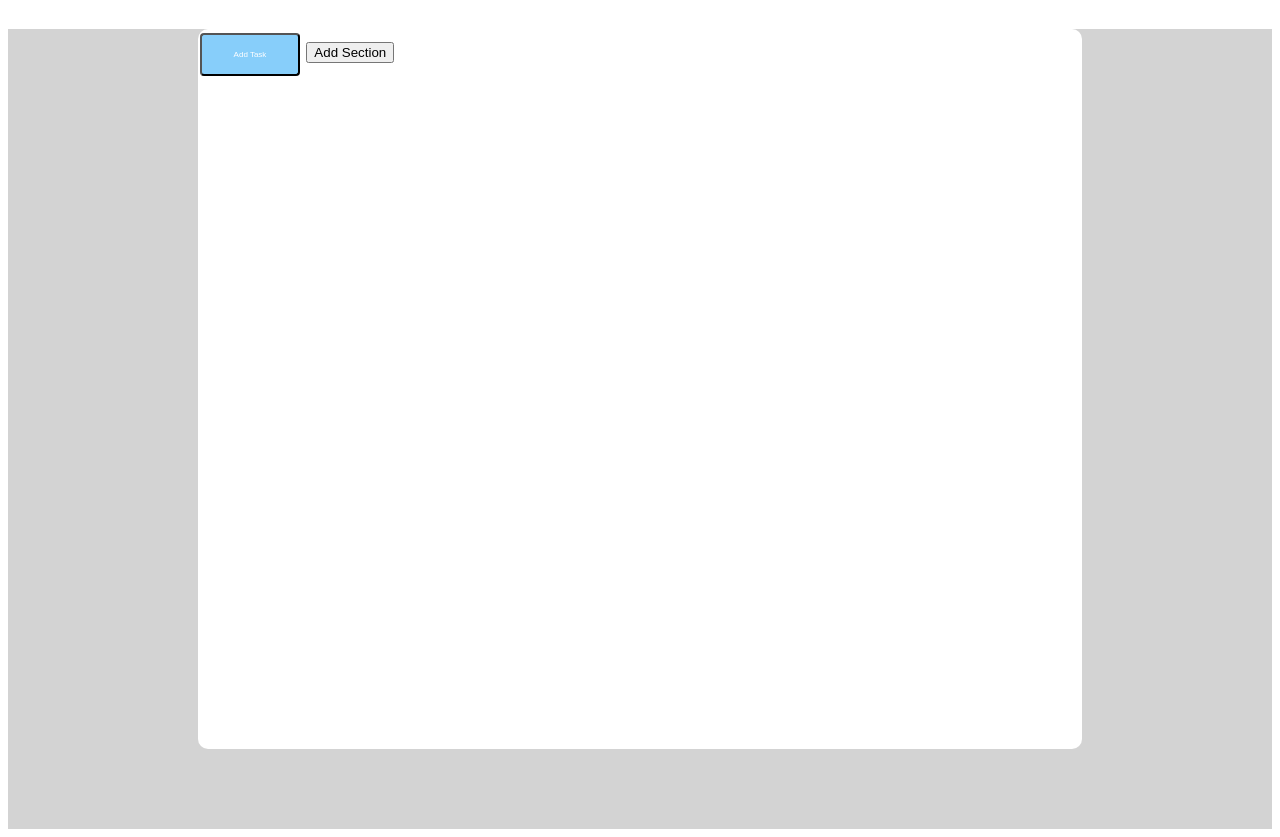
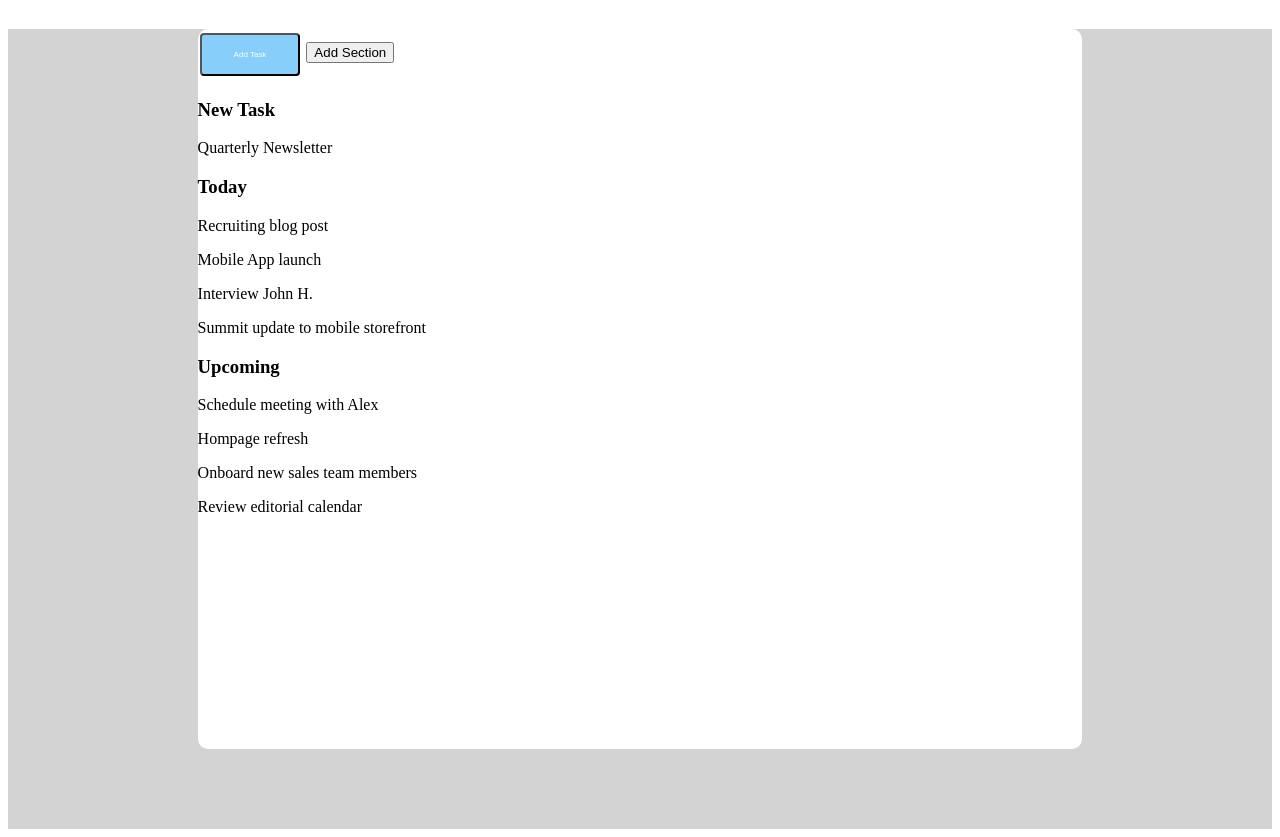
Before and after one commit to GiulsV/html-css-toboolist, a plain HTML site: page index.html in a window 1280 px wide. Shown: the part 79-916 px from the top of the page. Drawn offline with Linux system fonts and the light colour scheme.

Commit message:
modifiche sezione to do

```diff
--- a/index.html
+++ b/index.html
@@ -18,14 +18,36 @@
         <div class="container">
             <!-- Navigazione Pulsanti -->
             <nav>
-                <button class="button1">Add Task</button>
-                <button class="button2">Add Section</button>
+                <div class="pulsanti">
+                    <button class="button1">Add Task</button>
+                    <button class="button2">Add Section</button>
+                </div>
+            </nav>
+            <!-- section contenuto To do -->
+            <section class="todo">
+                <div class="new-task">
+                    <h3>New Task</h3>
+                    <p>Quarterly Newsletter</p>
 
-            </nav>
-            <!-- Div contenuto To do -->
-            <div>
+                </div>
+                <div class="today">
+                    <h3>Today</h3>
+                    <p>Recruiting blog post</p>
+                    <p>Mobile App launch</p>
+                    <p>Interview John H.</p>
+                    <p>Summit update to mobile storefront</p>
 
-            </div>
+                </div>
+                <div class="upcomig">
+                    <h3>Upcoming</h3>
+                    <p>Schedule meeting with Alex</p>
+                    <p>Hompage refresh</p>
+                    <p>Onboard new sales team members</p>
+                    <p>Review editorial calendar</p>
+
+                </div>
+
+            </section>
         </div>
     </main>
 </body>
```
